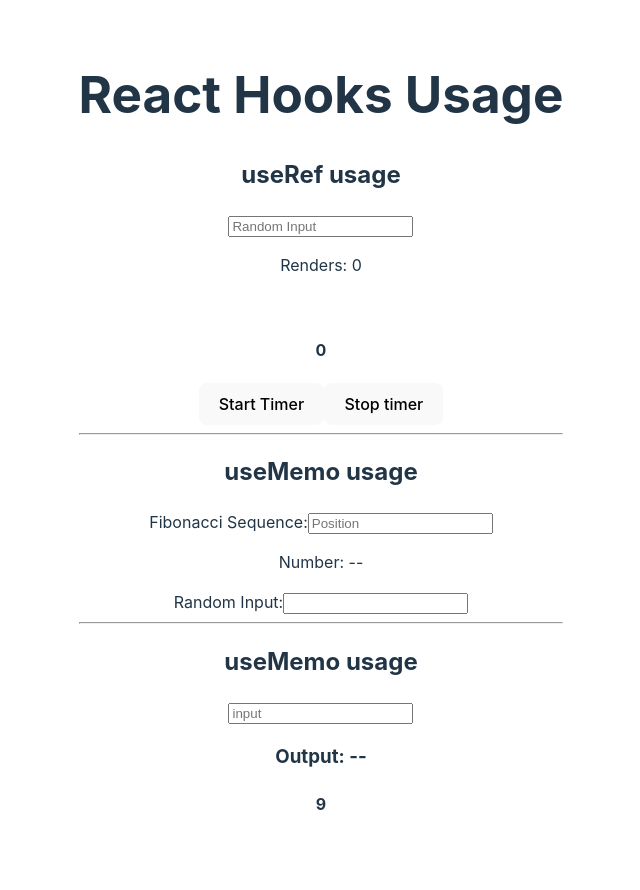
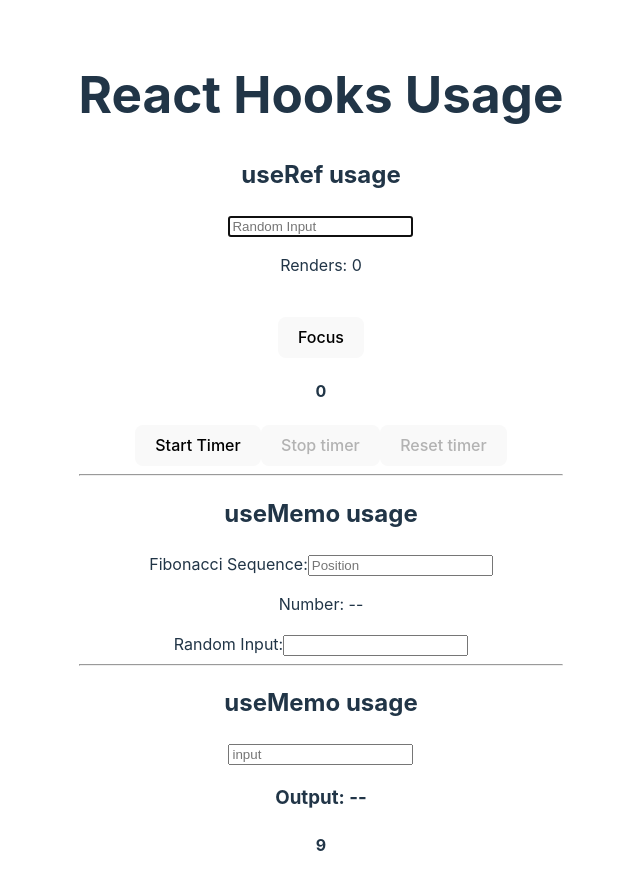
Before and after one commit to rkzdev/react-typescript-playground, a React (Vite) app: page / in a window 1280 px wide. Shown: the top 890 px of the page, without its empty margins (319-959 px from the left). Before the commit the page ends 869 px from the top, so only its background shows below. Built offline with nearby package versions, Linux system fonts and the light colour scheme.

Commit message:
more on useRef

```diff
--- a/src/components/UseRef.tsx
+++ b/src/components/UseRef.tsx
@@ -7,12 +7,17 @@ export const UseRef = () => {
 
   const renders = useRef(0)
   const intervalRef = useRef(0)
+  const inputRef = useRef<HTMLInputElement>(null)
 
   const handleChange = (e: React.ChangeEvent<HTMLInputElement>): void => {
     // e.currentTarget is the element to which the event is attached.
     // e.target is the element that triggered the event
     setRandomInput(e.currentTarget.value)
     renders.current++
+  }
+
+  const focusOnInput = () => {
+    inputRef.current?.focus()
   }
 
   const handleStartTimer = () => {
@@ -31,19 +36,31 @@ export const UseRef = () => {
     setIsTimerStarted(false)
   }
 
+  const handleResetTimer = () => {
+    if (seconds) {
+      setSeconds(0)
+    }
+
+    clearInterval(intervalRef.current)
+  }
+
   return (
     <>
       <h2>useRef usage</h2>
 
       <input
+        autoFocus
         type="text"
         value={randomInput}
         placeholder="Random Input"
         onChange={handleChange}
+        ref={inputRef}
       />
 
       <p>Renders: {renders.current}</p>
       <br />
+
+      <button onClick={focusOnInput}>Focus</button>
 
       <p>{randomInput}</p>
 
@@ -52,7 +69,12 @@ export const UseRef = () => {
         <button onClick={handleStartTimer} disabled={isTimerStarted}>
           Start Timer
         </button>
-        <button onClick={handleStopTimer}>Stop timer</button>
+        <button onClick={handleStopTimer} disabled={!isTimerStarted}>
+          Stop timer
+        </button>
+        <button onClick={handleResetTimer} disabled={!seconds}>
+          Reset timer
+        </button>
       </div>
     </>
   )
```
Also changed, not shown: src/context/index.ts (added, +7 -0 lines).
